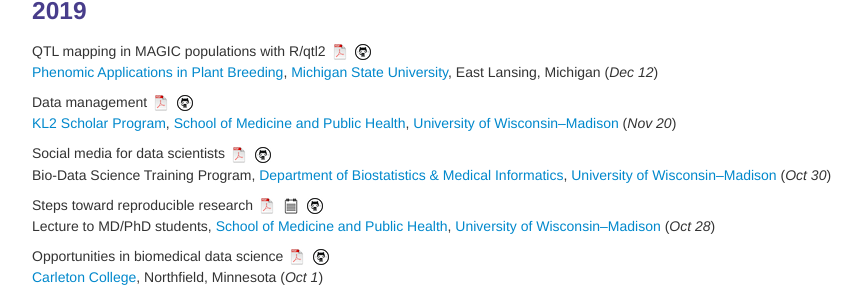
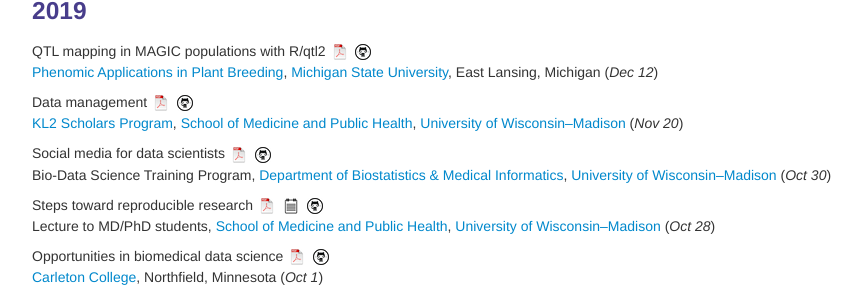
Before and after one commit to kbroman/kbroman.github.io, a Jekyll site: the page built from talks.md, in a window 1280 px wide and 900 px high, scrolled down 1660 px. Shown: the part 145-444 px from the top of the window, without its empty margins (58-922 px from the left). Built offline with Jekyll 4.4.1, drawn with Linux system fonts in a browser that asks for light colours.

Commit message:
talks.md: fix broken link

```diff
--- a/talks.md
+++ b/talks.md
@@ -231,7 +231,7 @@
 Data management
 [![pdf](icons16/pdf-icon.png)](https://www.biostat.wisc.edu/~kbroman/presentations/datamgmt2019.pdf)
 [![github](icons16/github-icon.png)](https://github.com/kbroman/Talk_DataMgmt)<br/>
-[KL2 Scholar Program](https://ictr.wisc.edu/program/kl2-scholar-program/),
+[KL2 Scholars Program](https://ictr.wisc.edu/program/kl2-scholars-program/),
 [School of Medicine and Public Health](https://www.med.wisc.edu),
 [University of Wisconsin&ndash;Madison](https://www.wisc.edu) (_Nov 20_)
 
```
